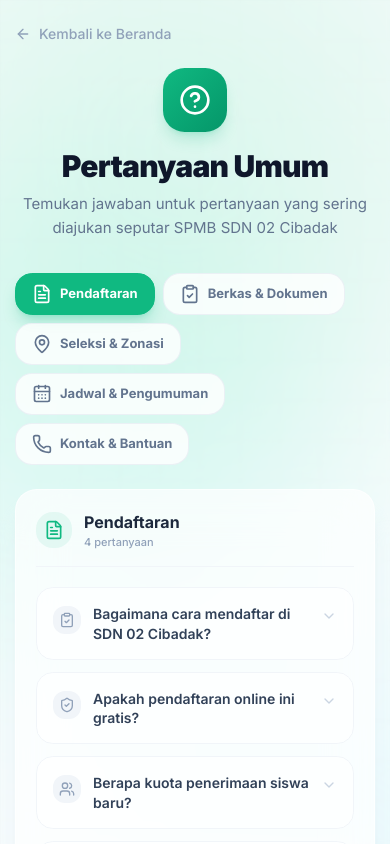
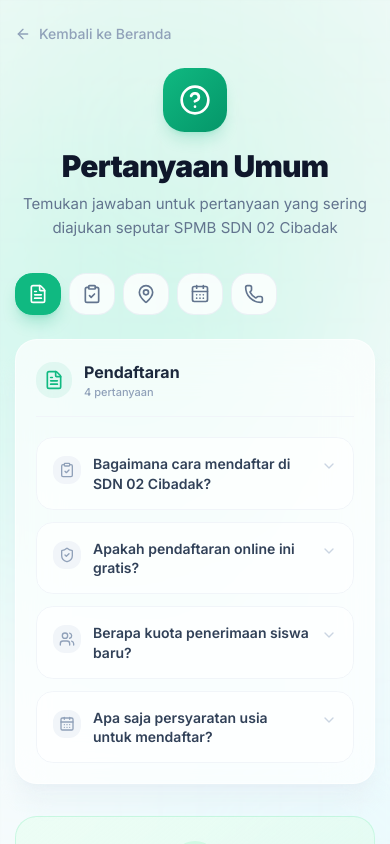
Before and after one commit to ju99erknot/spmb, a Next.js app: page /faq in a window 390 px wide. Shown: the top 844 px of the page. Built offline with nearby package versions, Linux system fonts and the light colour scheme.

Commit message:
fix: FAQ tabs show icons only on mobile, icon+text on desktop

```diff
--- a/src/app/faq/page.tsx
+++ b/src/app/faq/page.tsx
@@ -268,14 +268,15 @@ export default function FAQPage() {
             <button
               key={cat.title}
               onClick={() => setActiveCategory(i)}
-              className={`flex items-center gap-2 px-4 py-2.5 rounded-xl text-[13px] font-bold whitespace-nowrap transition-all duration-300 border ${
+              title={cat.title}
+              className={`flex items-center justify-center gap-2 px-3 py-2.5 md:px-4 rounded-xl text-[13px] font-bold whitespace-nowrap transition-all duration-300 border ${
                 activeCategory === i
                   ? "bg-emerald-500 text-white border-emerald-500 shadow-lg shadow-emerald-500/25"
                   : "bg-white/80 text-slate-500 border-slate-200/60 hover:bg-emerald-50 hover:text-emerald-600 hover:border-emerald-200"
               }`}
             >
               {cat.icon}
-              {cat.title}
+              <span className="hidden md:inline">{cat.title}</span>
             </button>
           ))}
         </motion.div>
```
